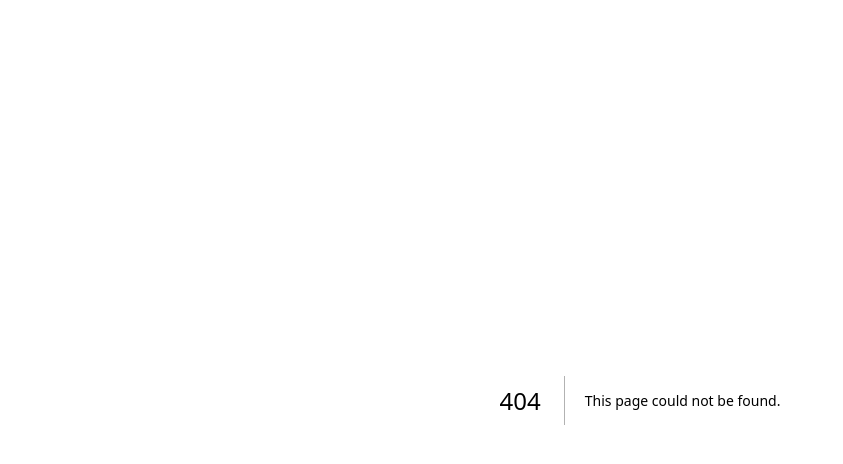
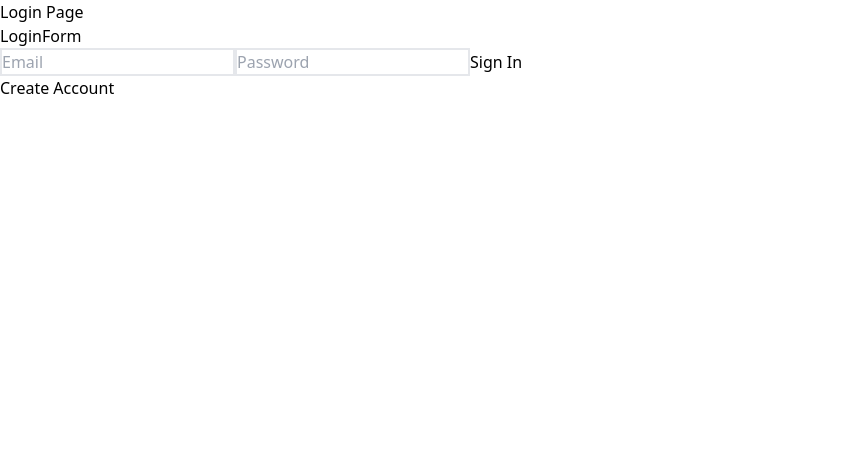
Before and after one commit to sianmancha/family-recipe, a Next.js app: page /login in a window 1280 px wide. Before the commit this address had no page. Shown: the top 464 px of the page, without its empty margins (0-843 px from the left). Built offline with nearby package versions, Linux system fonts and the light colour scheme.

Commit message:
Adds login page with initial form logic

```diff
--- a/src/components/CreateAccount/CreateAccountModal/CreateAccountModal.tsx
+++ b/src/components/CreateAccount/CreateAccountModal/CreateAccountModal.tsx
@@ -14,7 +14,7 @@ export function CreateAccountModal() {
 
     return (
         <div>
-            <button onClick={openModal}>CreateAccountModal</button>
+            <button onClick={openModal}>Create Account</button>
             {isModalOpen ? <CreateAccountForm onClose={closeModal}/> : null}
         </div>
     )
--- /dev/null
+++ b/src/components/LoginForm/LoginForm.tsx
@@ -0,0 +1,37 @@
+import React from "react";
+import { CreateAccountModal } from "../CreateAccount/CreateAccountModal";
+import {Formik, Form, Field} from 'formik'
+
+export function LoginForm() {
+    return(
+        <div>
+            LoginForm
+            <Formik initialValues={{email: '', password: ''}} onSubmit={() => {'Submitted Login Info!'}}>
+                {({values, touched, handleChange, handleBlur, handleSubmit}) => (
+                    <Form>
+                        <Field
+                            className='border-2'
+                            type='email'
+                            name='email'
+                            onChange={handleChange}
+                            onBlur={handleBlur}
+                            value={values.email}
+                            placeholder='Email'
+                        />
+                        <Field
+                            className='border-2'
+                            type='text'
+                            name='password'
+                            onChange={handleChange}
+                            onBlur={handleBlur}
+                            value={values.password}
+                            placeholder='Password'
+                        />
+                        <button type='submit'>Sign In</button>
+                        <CreateAccountModal />
+                    </Form>
+                )}
+            </Formik>
+        </div>
+    )
+}
--- /dev/null
+++ b/src/components/LoginForm/index.tsx
@@ -0,0 +1 @@
+export * from './LoginForm'
--- a/src/pages/index.tsx
+++ b/src/pages/index.tsx
@@ -1,11 +1,13 @@
 import React from "react"
 import { CreateAccountModal } from "@/components/CreateAccount/CreateAccountModal"
+import Link from "next/link";
 
 export default function Home() {
   return (
     <div>
       Home
       <CreateAccountModal />
+      <Link href='/login'>Sign In</Link>
     </div>
   )
 }
--- /dev/null
+++ b/src/pages/login/Login.tsx
@@ -0,0 +1,7 @@
+import React from "react";
+
+export default function Login() {
+    return(
+        <div>Login Page</div>
+    )
+}
--- /dev/null
+++ b/src/pages/login/index.tsx
@@ -0,0 +1,11 @@
+import React from "react";
+import {LoginForm} from "@/components/LoginForm";
+
+export default function Login() {
+    return(
+        <div>
+            Login Page
+            <LoginForm />
+        </div>
+    )
+}
```
